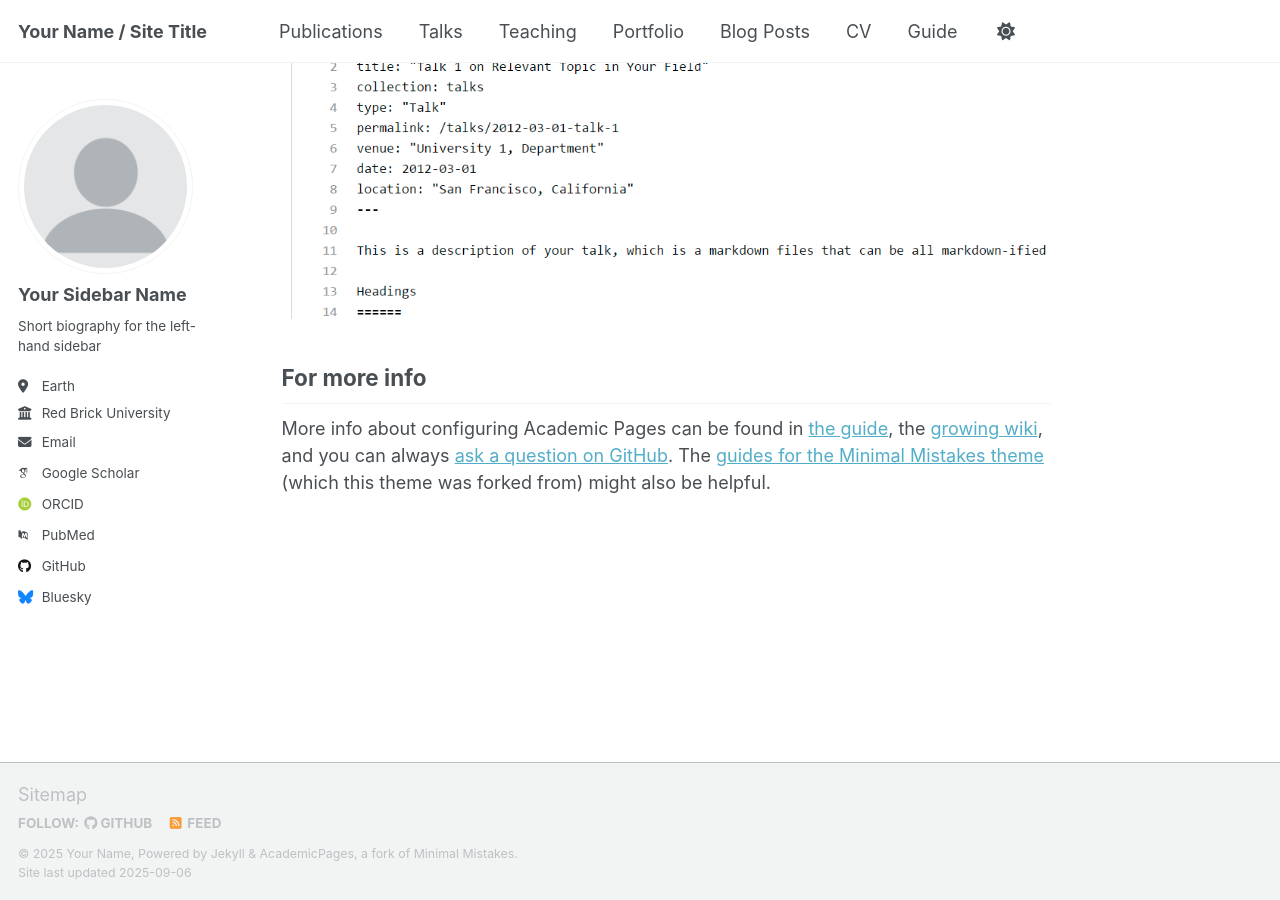
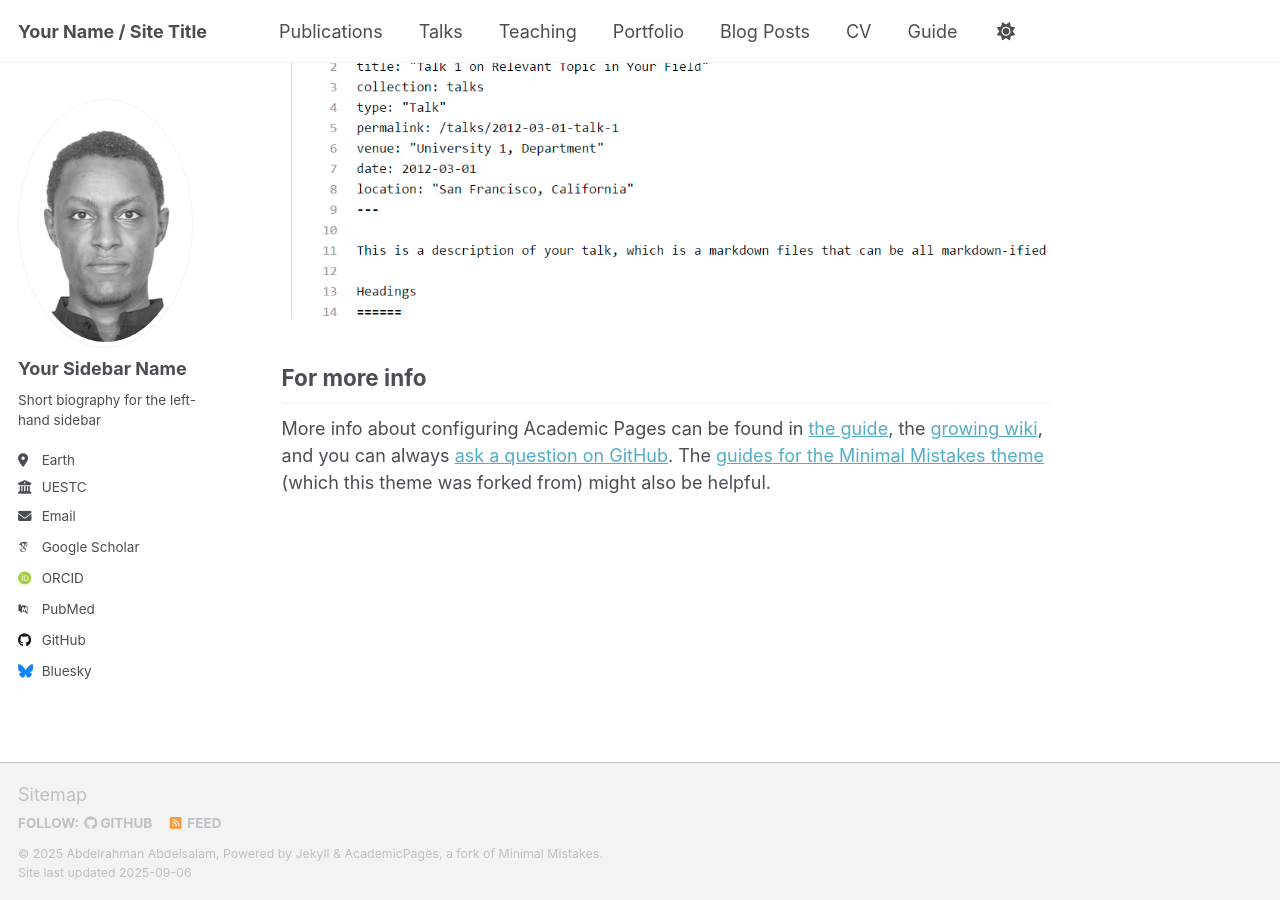
Before and after one commit to abdelrahman-dip/abdelrahmanosman.github.io, a Jekyll site: the page built from _pages/about.md, in a window 1280 px wide and 900 px high, scrolled down 2880 px. Built offline with Jekyll 4.4.1, drawn with Linux system fonts in a browser that asks for light colours; some web fonts are replaced; a script that is not in the unit is left out.

Commit message:
Update _config.yml

```diff
--- a/_config.yml
+++ b/_config.yml
@@ -11,8 +11,8 @@ locale                   : "en-US"
 site_theme               : "default" # Currently available options are "default", "air"
 title                    : "Your Name / Site Title"
 title_separator          : "-"
-name                     : &name "Your Name"
-description              : &description "personal description"
+name                     : &name "Abdelrahman Abdelsalam"
+description              : &description "Electronics engineer"
 url                      : https://academicpages.github.io # the base hostname & protocol for your site e.g. "https://[your GitHub username].github.io" or if you already have some other page hosted on Github then use "https://[your GitHub username].github.io/[Your Repo Name]"
 baseurl                  : "" # the subpath of your site, e.g. "/blog"
 repository               : "academicpages/academicpages.github.io"
@@ -22,12 +22,12 @@ repository               : "academicpages/academicpages.github.io"
 #               Additional customization can be done by editing /_includes/author-profile.html
 author:
   # Biographic information
-  avatar           : "profile.png"
+  avatar           : "profile.jpg"
   name             : "Your Sidebar Name"
   pronouns         : # example: "she/her"
   bio              : "Short biography for the left-hand sidebar"
   location         : "Earth"
-  employer         : "Red Brick University"
+  employer         : "UESTC"
   uri              : # URL
   email            : "none@example.org"
 
@@ -37,7 +37,7 @@ author:
   googlescholar    : "https://scholar.google.com/citations?user=PS_CX0AAAAAJ"
   inspire-hep      : # URL
   impactstory      : # URL
-  orcid            : "http://orcid.org/yourorcidurl"
+  orcid            : "https://orcid.org/0009-0003-2719-8774"
   semantic         : # URL
   pubmed           : "https://www.ncbi.nlm.nih.gov/pubmed/?term=john+snow"
   researchgate     : # URL
```
